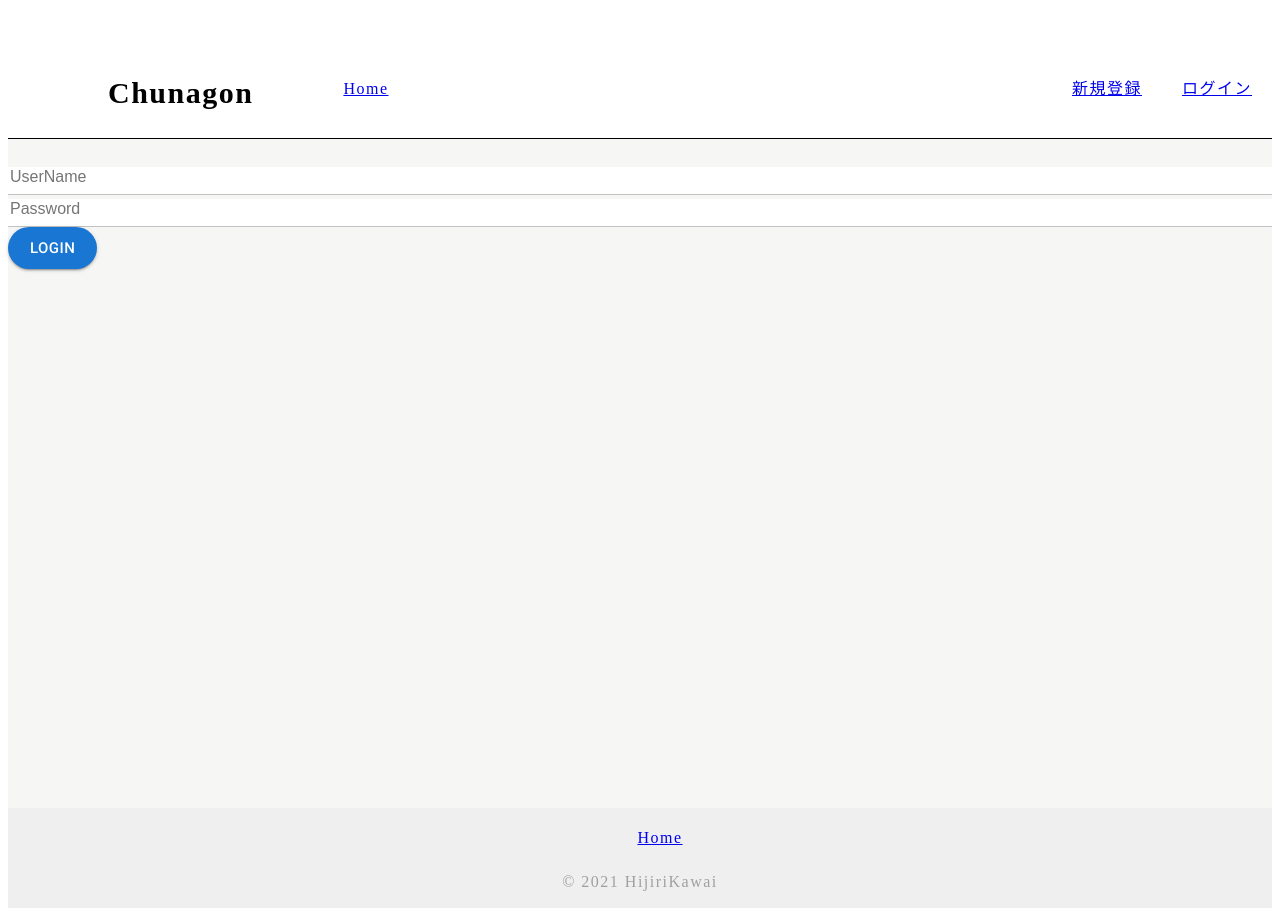
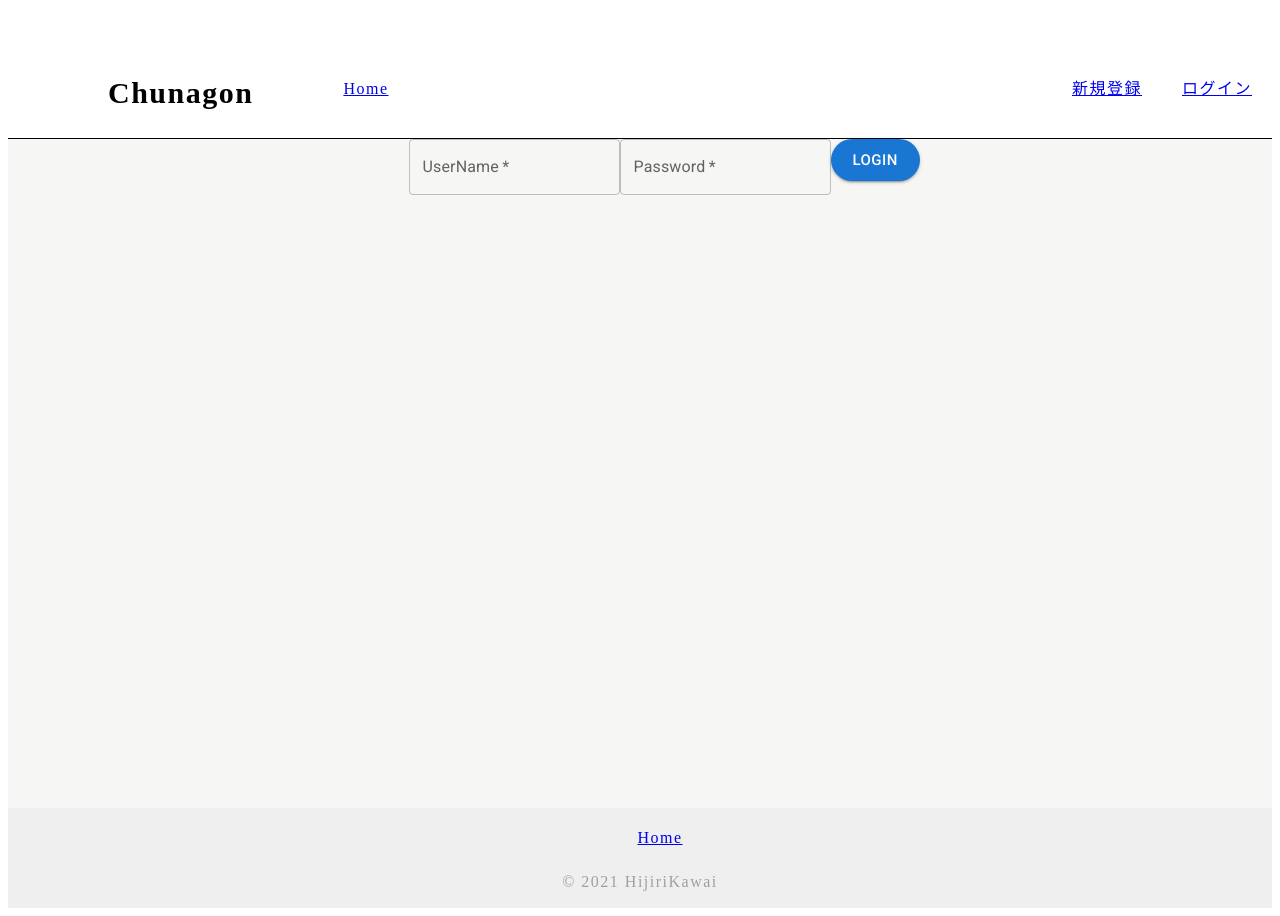
Before and after one commit to HijiriKawai/chunagon, a React (Create React App) app: page /login in a window 1280 px wide. Built offline with nearby package versions, Linux system fonts and the light colour scheme.

Commit message:
FormInputを置き換え

```diff
--- a/src/components/atoms/FormInput/index.tsx
+++ b/src/components/atoms/FormInput/index.tsx
@@ -1,38 +1,24 @@
+import { TextField } from '@mui/material';
 import { VFC } from 'react';
-import styled from 'styled-components';
 
 type FormInputProps = {
-  type: 'text' | 'password';
+  type: 'text' | 'password' | 'number';
   placeholder: string;
+  label: string;
   onChange: (event: React.ChangeEvent<HTMLInputElement>) => void;
   value: string;
 };
 
-const Wrapper = styled.div`
-  box-sizing: border-box;
-`;
-
-const StyledInput = styled.input`
-  font-size: 16px;
-  width: 100%;
-  border: none;
-  outline: none;
-  padding-bottom: 8px;
-  box-sizing: border-box;
-  cursor: text;
-`;
-
-const UnderLine = styled.div`
-  position: relative;
-  border-top: 1px solid #c2c2c2;
-`;
-
 export const FormInput: VFC<FormInputProps> = (props: FormInputProps) => {
-  const { type, placeholder, onChange, value } = props;
+  const { type, placeholder, label, onChange, value } = props;
   return (
-    <Wrapper>
-      <StyledInput type={type} placeholder={placeholder} onChange={onChange} value={value} />
-      <UnderLine />
-    </Wrapper>
+    <TextField
+      type={type}
+      placeholder={placeholder}
+      label={label}
+      onChange={onChange}
+      value={value}
+      required
+    />
   );
 };
--- a/src/components/molecules/ConfirmForm/index.tsx
+++ b/src/components/molecules/ConfirmForm/index.tsx
@@ -27,8 +27,9 @@ export const ConfirmForm: VFC = () => {
     <StyledDiv>
       <form>
         <FormInput
-          type="text"
+          type="number"
           placeholder="1234"
+          label="Number"
           onChange={(e) => setNumber(e.target.value)}
           value={number}
         />
--- a/src/components/molecules/LoginForm/index.tsx
+++ b/src/components/molecules/LoginForm/index.tsx
@@ -27,13 +27,15 @@ export const LoginForm: VFC = () => {
       <form>
         <FormInput
           type="text"
-          placeholder="UserName"
+          placeholder="Sample@sample.com"
+          label="UserName"
           onChange={(e) => setUserName(e.target.value)}
           value={userName}
         />
         <FormInput
           type="password"
           placeholder="Password"
+          label="Password"
           onChange={(e) => setPassword(e.target.value)}
           value={password}
         />
--- a/src/components/molecules/SignupForm/index.tsx
+++ b/src/components/molecules/SignupForm/index.tsx
@@ -27,12 +27,14 @@ export const SignupForm: VFC = () => {
         <FormInput
           type="text"
           placeholder="Sample@sample.com"
+          label="Email"
           onChange={(e) => setEmail(e.target.value)}
           value={email}
         />
         <FormInput
           type="password"
           placeholder="Password"
+          label="Password"
           onChange={(e) => setPassword(e.target.value)}
           value={password}
         />
```
Also changed, not shown: 1 other file (tests, documents, lock files or other folders).
